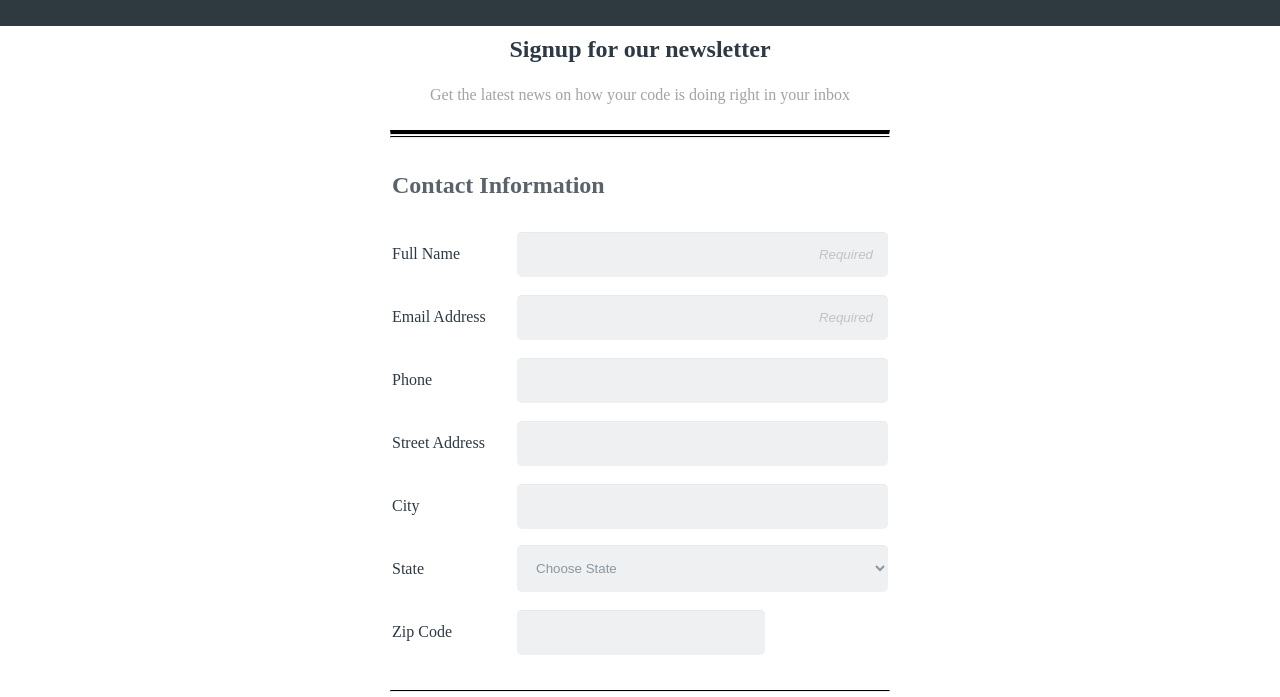
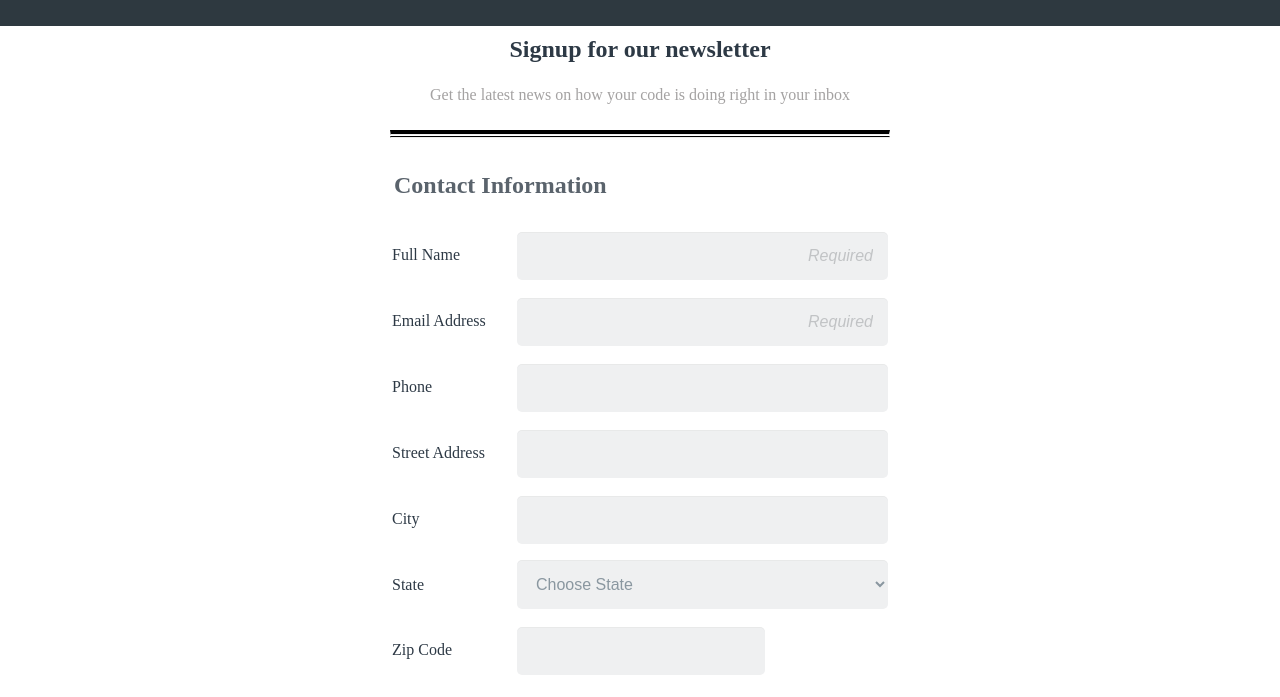
Before and after one commit to jillhayhurst/Tech-Degree-Project-3, a plain HTML site: page index.html in a window 1280 px wide. Shown: the part 84-781 px from the top of the page. Drawn offline with Linux system fonts and the light colour scheme.

Commit message:
Fix Error

```diff
--- a/index.html
+++ b/index.html
@@ -20,15 +20,15 @@
          <hr class="top-hr">
          <hr class="bottom-hr">
          <form>
-            <legend>
-               <h2>Contact Information</h2>
-            </legend>
             <fieldset class="first-section">
+               <legend>
+                  <h2>Contact Information</h2>
+               </legend>
                <div class="form-group">
-                  <label for="name">Full Name</label><input type="text" id="name" name="user-name" class="input-control" placeholder="Required">
+                  <label for="name">Full Name</label><input type="text" id="name" name="user-name" class="input-control" placeholder="Required" required>
                </div>
                <div class="form-group">
-                  <label class="" for="email">Email Address</label><input class="input-control" type="email" id="email" name="user-email" placeholder="Required">
+                  <label class="" for="email">Email Address</label><input class="input-control" type="email" id="email" name="user-email" placeholder="Required" required>
                </div>
                <div class="form-group">
                   <label for="phone">Phone</label><input class="input-control" type="tel" id="phone" name="user-phone">
--- a/style.css
+++ b/style.css
@@ -47,7 +47,7 @@ form > button:hover {
      border-radius: 5px;
      box-shadow: 0 1px 0 rgba(0,0,0,0.03) inset;
      color: #8a97a0;
-     flex: 1 1 auto;h3
+     flex: 1 1 auto;
      font-size: 16px;
      height: auto;
      outline: 0;
```
